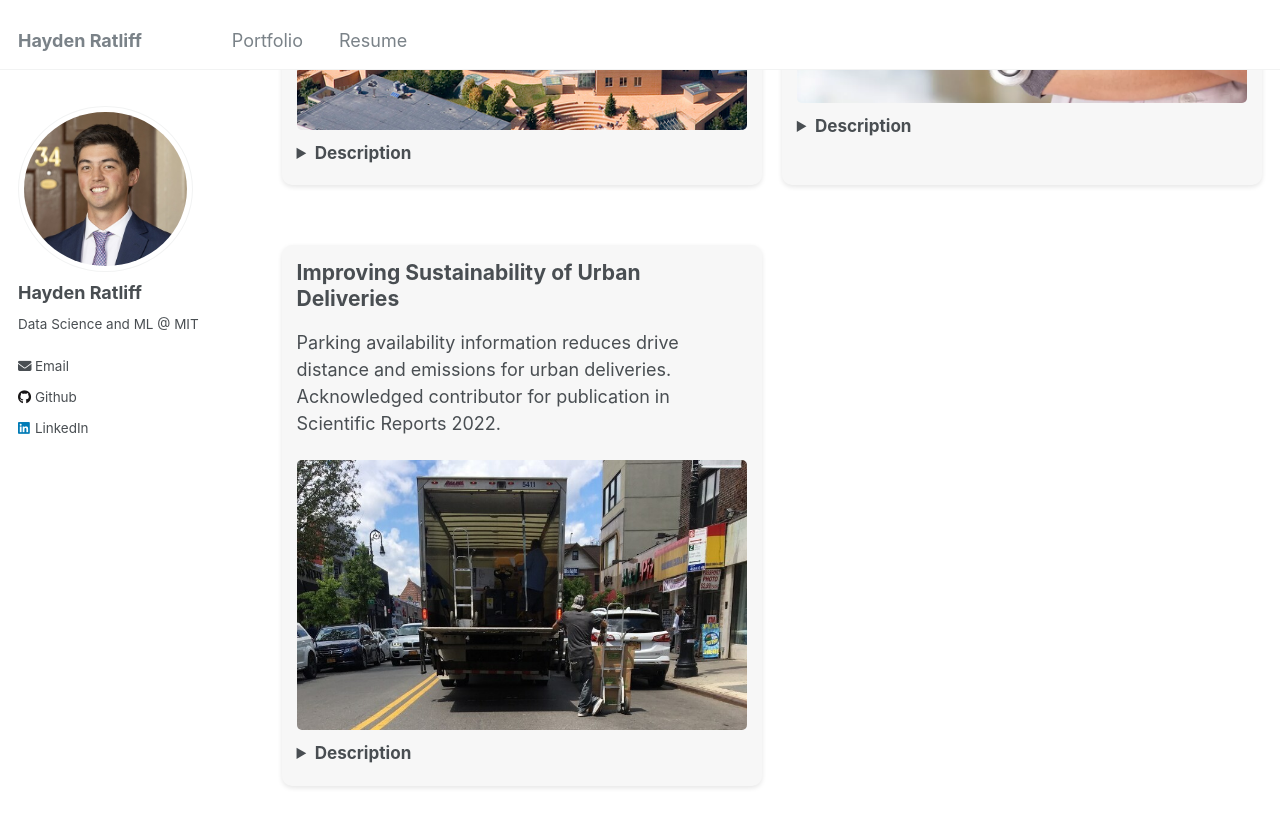
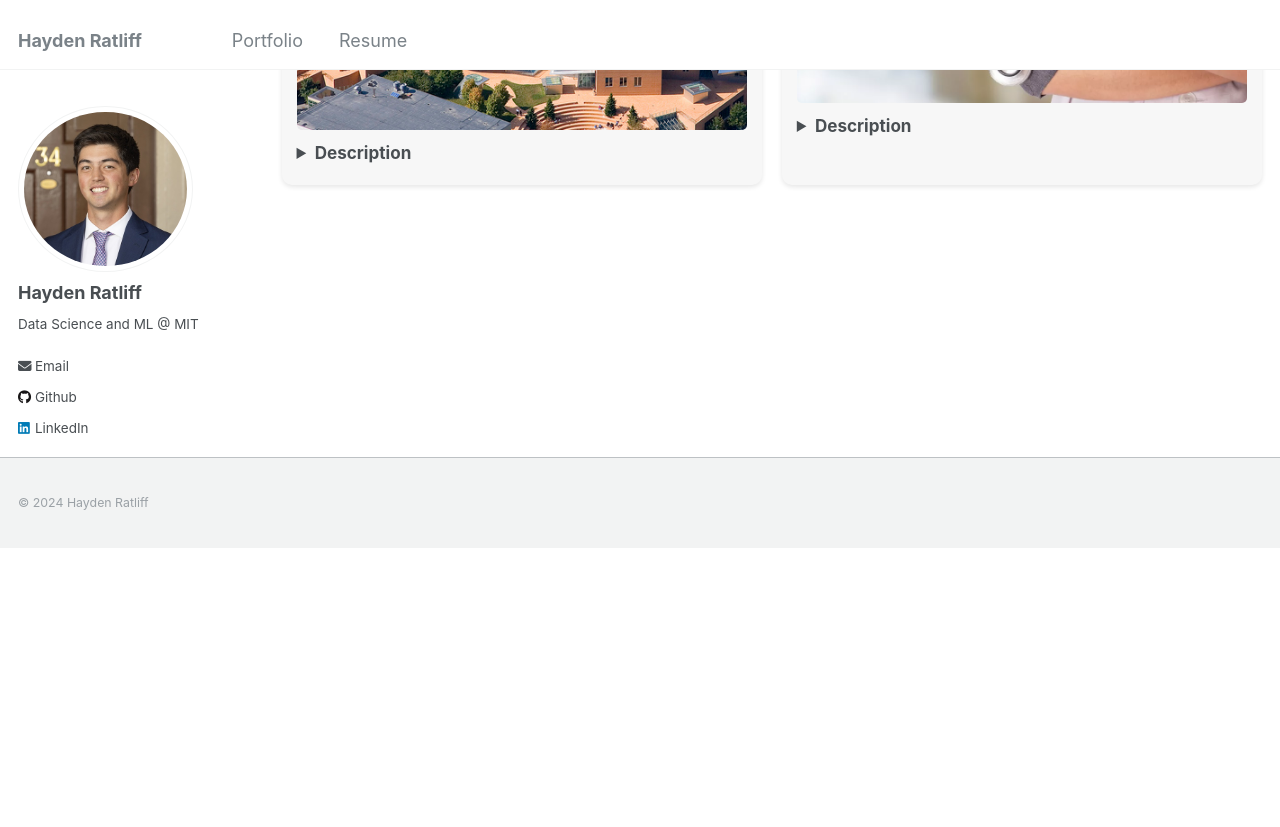
Before and after one commit to haydenratliff/haydenratliff.github.io, a Jekyll site: the page built from _pages/portfolio.md, in a window 1280 px wide and 900 px high, scrolled down 1128 px. Shown: the top 827 px of the window. Built offline with Jekyll 4.4.1, drawn with Linux system fonts in a browser that asks for light colours; after the commit the page ends 1677 px from its top, so only the background shows below that.

```diff
--- a/_data/portfolio.yml
+++ b/_data/portfolio.yml
@@ -35,7 +35,7 @@
     This project was conducted in collaboration with Anne Castille Buisson, as part of our MIT Capstone with Pfizer's Operations and Insights Team.
   image: /images/portfolio/graph_cropped.png
   item1: "**Code:** Private - ask me about it!"
-  item2: "**Poster:** [View on MIT Capstone Website](https://static1.squarespace.com/static/6095834ad540ff11ba51a369/t/66c5db504cec594cfefe9e55/1724242769527/Pfizer_AnneCastille_Buisson_Hayden_Ratliff+Anne+Buisson.pdf) **FILL THIS IN**"
+  item2: "**Poster:** [View on MIT Capstone Website](https://static1.squarespace.com/static/6095834ad540ff11ba51a369/t/66c5db504cec594cfefe9e55/1724242769527/Pfizer_AnneCastille_Buisson_Hayden_Ratliff+Anne+Buisson.pdf)"
 
 - title: Knowledge Transfer Automation
   short_description: A system that automates the identification of relevant documents for Pfizer manufacturers. Saves $5.3M per year by reducing manual work 90% for 1,000 users.
@@ -61,7 +61,7 @@
     This project was conducted in collaboration with Anne Castille Buisson, as part of our MIT Capstone with Pfizer's Operations and Insights Team.
   image: /images/portfolio/pharmaceutical_cropped.png
   item1: "**Code:** Private - ask me about it!"
-  item2: "**Poster:** [View on MIT Capstone Website](https://static1.squarespace.com/static/6095834ad540ff11ba51a369/t/66c5db504cec594cfefe9e55/1724242769527/Pfizer_AnneCastille_Buisson_Hayden_Ratliff+Anne+Buisson.pdf) **FILL THIS IN**"
+  item2: "**Poster:** [View on MIT Capstone Website](https://static1.squarespace.com/static/6095834ad540ff11ba51a369/t/66c5db504cec594cfefe9e55/1724242769527/Pfizer_AnneCastille_Buisson_Hayden_Ratliff+Anne+Buisson.pdf)"
 
 - title: Stata Navigation
   short_description: A Computer Vision-based navigation system for MIT's Stata Center. Uses ResNet-18 to identify a user's location and propose directions to their destination.
@@ -171,6 +171,7 @@
   item1: "**Code:** Coming soon!"
   # item1: "**Code:** [View on GitHub](http://github.com)"
   item2: "**Publication:** [Read in Scientific Reports](https://doi.org/10.1038/s41598-022-23987-z)"
+  show: false
 
 - title: Forecasting COVID-19 Deaths in Virginia
   short_description: Coming soon!
```
